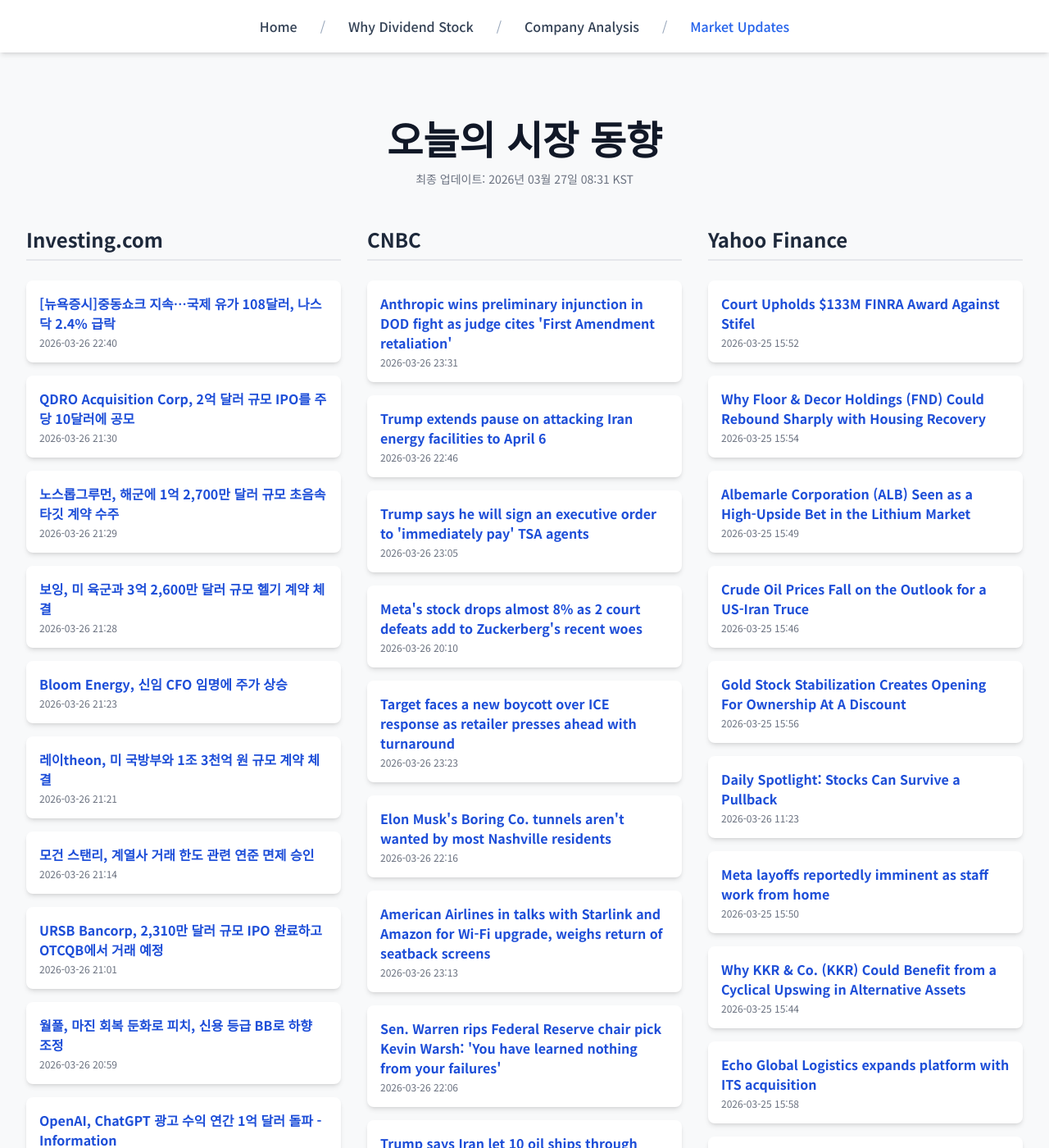
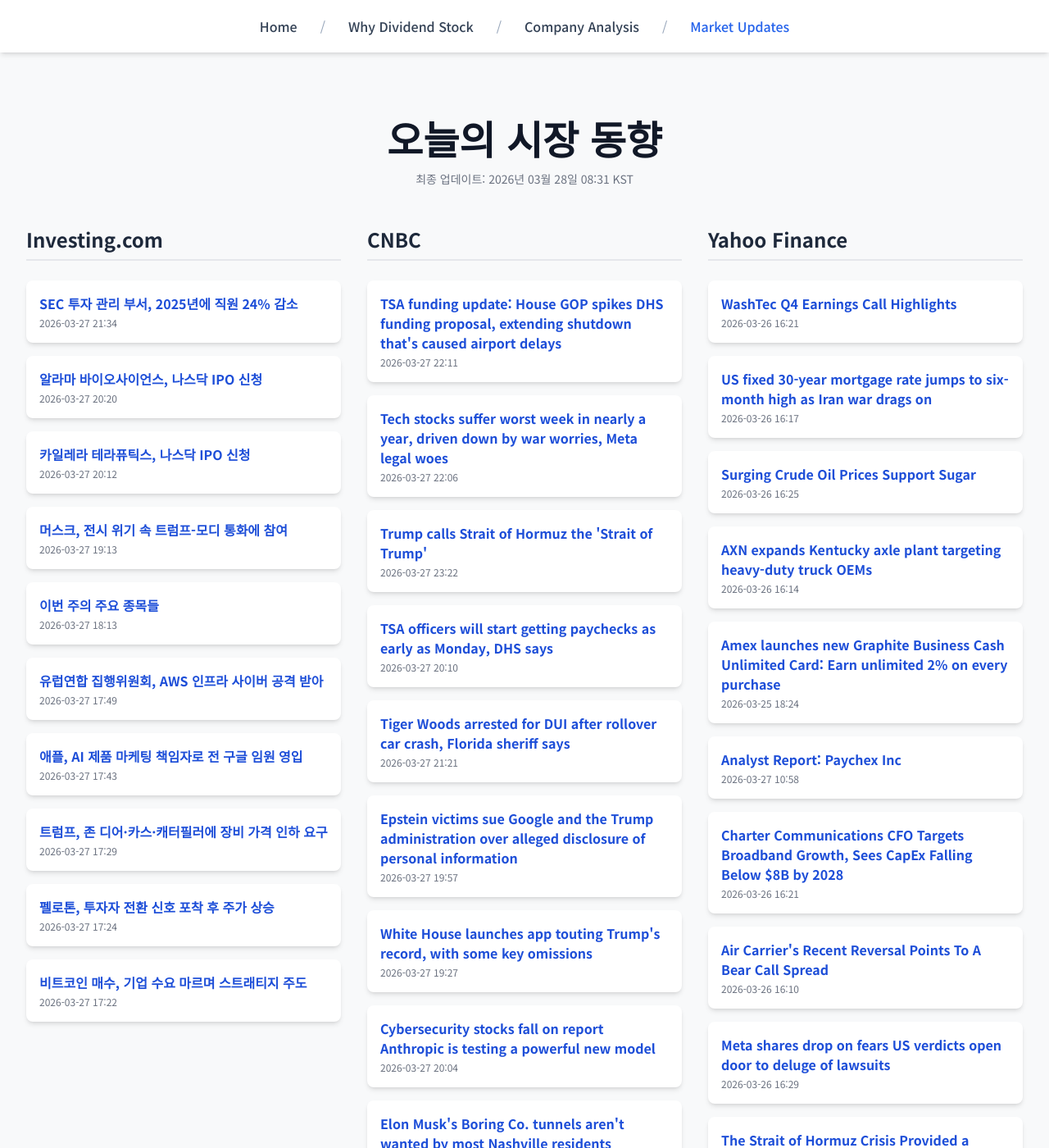
Before and after one commit to Kay-Hwang/my-company-analysis, a Jekyll site: the page built from market-updates.html, in a window 1280 px wide and 1400 px high. Shown: the whole window at 82% size. Built offline with Jekyll 4.4.1, drawn with Linux system fonts in a browser that asks for light colours; nearby versions of some CDN libraries; a script that is not in the unit is left out; some of the changed text lies outside the part shown.

Commit message:
Update daily data

```diff
--- a/_data/latest_data.json
+++ b/_data/latest_data.json
@@ -1,190 +1,190 @@
 {
-  "lastUpdated": "2026년 03월 27일 08:31 KST",
+  "lastUpdated": "2026년 03월 28일 08:31 KST",
   "news": {
     "investing": [
       {
-        "title": "[뉴욕증시]중동쇼크 지속…국제 유가 108달러, 나스닥 2.4% 급락",
-        "link": "https://kr.investing.com/news/stock-market-news/article-1880309",
-        "pubDate": "2026-03-26 22:40:29",
-        "summary": "[뉴욕증시]중동쇼크 지속…국제 유가 108달러, 나스닥 2.4% 급락"
+        "title": "SEC 투자 관리 부서, 2025년에 직원 24% 감소",
+        "link": "https://kr.investing.com/news/stock-market-news/article-93CH-1881569",
+        "pubDate": "2026-03-27 21:34:39",
+        "summary": "SEC 투자 관리 부서, 2025년에 직원 24% 감소"
       },
       {
-        "title": "QDRO Acquisition Corp, 2억 달러 규모 IPO를 주당 10달러에 공모",
-        "link": "https://kr.investing.com/news/stock-market-news/article-432SI-1880252",
-        "pubDate": "2026-03-26 21:30:04",
-        "summary": "QDRO Acquisition Corp, 2억 달러 규모 IPO를 주당 10달러에 공모"
+        "title": "알라마 바이오사이언스, 나스닥 IPO 신청",
+        "link": "https://kr.investing.com/news/stock-market-news/article-432SI-1881488",
+        "pubDate": "2026-03-27 20:20:05",
+        "summary": "알라마 바이오사이언스, 나스닥 IPO 신청"
       },
       {
-        "title": "노스롭그루먼, 해군에 1억 2,700만 달러 규모 초음속 타깃 계약 수주",
-        "link": "https://kr.investing.com/news/stock-market-news/article-93CH-1880250",
-        "pubDate": "2026-03-26 21:29:26",
-        "summary": "노스롭그루먼, 해군에 1억 2,700만 달러 규모 초음속 타깃 계약 수주"
+        "title": "카일레라 테라퓨틱스, 나스닥 IPO 신청",
+        "link": "https://kr.investing.com/news/stock-market-news/article-432SI-1881470",
+        "pubDate": "2026-03-27 20:12:05",
+        "summary": "카일레라 테라퓨틱스, 나스닥 IPO 신청"
       },
       {
-        "title": "보잉, 미 육군과 3억 2,600만 달러 규모 헬기 계약 체결",
-        "link": "https://kr.investing.com/news/stock-market-news/article-93CH-1880248",
-        "pubDate": "2026-03-26 21:28:03",
-        "summary": "보잉, 미 육군과 3억 2,600만 달러 규모 헬기 계약 체결"
+        "title": "머스크, 전시 위기 속 트럼프-모디 통화에 참여",
+        "link": "https://kr.investing.com/news/stock-market-news/article-93CH-1881425",
+        "pubDate": "2026-03-27 19:13:08",
+        "summary": "머스크, 전시 위기 속 트럼프-모디 통화에 참여"
       },
       {
-        "title": "Bloom Energy, 신임 CFO 임명에 주가 상승",
-        "link": "https://kr.investing.com/news/stock-market-news/article-93CH-1880241",
-        "pubDate": "2026-03-26 21:23:41",
-        "summary": "Bloom Energy, 신임 CFO 임명에 주가 상승"
+        "title": "이번 주의 주요 종목들",
+        "link": "https://kr.investing.com/news/stock-market-news/article-1881399",
+        "pubDate": "2026-03-27 18:13:06",
+        "summary": "이번 주의 주요 종목들"
       },
       {
-        "title": "레이theon, 미 국방부와 1조 3천억 원 규모 계약 체결",
-        "link": "https://kr.investing.com/news/stock-market-news/article-93CH-1880234",
-        "pubDate": "2026-03-26 21:21:15",
-        "summary": "레이theon, 미 국방부와 1조 3천억 원 규모 계약 체결"
+        "title": "유럽연합 집행위원회, AWS 인프라 사이버 공격 받아",
+        "link": "https://kr.investing.com/news/stock-market-news/article-93CH-1881385",
+        "pubDate": "2026-03-27 17:49:11",
+        "summary": "유럽연합 집행위원회, AWS 인프라 사이버 공격 받아"
       },
       {
-        "title": "모건 스탠리, 계열사 거래 한도 관련 연준 면제 승인",
-        "link": "https://kr.investing.com/news/stock-market-news/article-93CH-1880229",
-        "pubDate": "2026-03-26 21:14:15",
-        "summary": "모건 스탠리, 계열사 거래 한도 관련 연준 면제 승인"
+        "title": "애플, AI 제품 마케팅 책임자로 전 구글 임원 영입",
+        "link": "https://kr.investing.com/news/stock-market-news/article-93CH-1881380",
+        "pubDate": "2026-03-27 17:43:59",
+        "summary": "애플, AI 제품 마케팅 책임자로 전 구글 임원 영입"
       },
       {
-        "title": "URSB Bancorp, 2,310만 달러 규모 IPO 완료하고 OTCQB에서 거래 예정",
-        "link": "https://kr.investing.com/news/stock-market-news/article-432SI-1880205",
-        "pubDate": "2026-03-26 21:01:04",
-        "summary": "URSB Bancorp, 2,310만 달러 규모 IPO 완료하고 OTCQB에서 거래 예정"
+        "title": "트럼프, 존 디어·카스·캐터필러에 장비 가격 인하 요구",
+        "link": "https://kr.investing.com/news/stock-market-news/article-93CH-1881366",
+        "pubDate": "2026-03-27 17:29:41",
+        "summary": "트럼프, 존 디어·카스·캐터필러에 장비 가격 인하 요구"
       },
       {
-        "title": "월풀, 마진 회복 둔화로 피치, 신용 등급 BB로 하향 조정",
-        "link": "https://kr.investing.com/news/stock-market-news/article-93CH-1880200",
-        "pubDate": "2026-03-26 20:59:28",
-        "summary": "월풀, 마진 회복 둔화로 피치, 신용 등급 BB로 하향 조정"
+        "title": "펠로톤, 투자자 전환 신호 포착 후 주가 상승",
+        "link": "https://kr.investing.com/news/stock-market-news/article-93CH-1881364",
+        "pubDate": "2026-03-27 17:24:59",
+        "summary": "펠로톤, 투자자 전환 신호 포착 후 주가 상승"
       },
       {
-        "title": "OpenAI, ChatGPT 광고 수익 연간 1억 달러 돌파 - Information",
-        "link": "https://kr.investing.com/news/stock-market-news/article-93CH-1880199",
-        "pubDate": "2026-03-26 20:58:53",
-        "summary": "OpenAI, ChatGPT 광고 수익 연간 1억 달러 돌파 - Information"
+        "title": "비트코인 매수, 기업 수요 마르며 스트래티지 주도",
+        "link": "https://kr.investing.com/news/stock-market-news/article-93CH-1881362",
+        "pubDate": "2026-03-27 17:22:55",
+        "summary": "비트코인 매수, 기업 수요 마르며 스트래티지 주도"
       }
     ],
     "cnbc": [
       {
-        "title": "Anthropic wins preliminary injunction in DOD fight as judge cites 'First Amendment retaliation'",
-        "link": "https://www.cnbc.com/2026/03/26/anthropic-pentagon-dod-claude-court-ruling.html",
-        "pubDate": "Thu, 26 Mar 2026 23:31:09 GMT",
-        "summary": "A federal judge in San Francisco granted Anthropic's request for a preliminary injunction in its lawsuit against the Trump administration."
+        "title": "TSA funding update: House GOP spikes DHS funding proposal, extending shutdown that's caused airport delays",
+        "link": "https://www.cnbc.com/2026/03/27/dhs-tsa-shutdown-congress.html",
+        "pubDate": "Fri, 27 Mar 2026 22:11:49 GMT",
+        "summary": "President Donald Trump on Friday issued an executive order to pay Transportation Security Administration agents during the shutdown."
       },
       {
-        "title": "Trump extends pause on attacking Iran energy facilities to April 6",
-        "link": "https://www.cnbc.com/2026/03/26/trump-iran-war-oil-energy-pause.html",
-        "pubDate": "Thu, 26 Mar 2026 22:46:44 GMT",
-        "summary": "Trump announced the U.S. would continue a pause on energy sites in Iran as key stock market indexes fell and oil prices rose."
+        "title": "Tech stocks suffer worst week in nearly a year, driven down by war worries, Meta legal woes",
+        "link": "https://www.cnbc.com/2026/03/27/tech-stocks-iran-war-meta-verdict.html",
+        "pubDate": "Fri, 27 Mar 2026 22:06:33 GMT",
+        "summary": "Meta's twin legal defeats this week and a big sell-off in Micron spurred a drop in technology stocks, which were broadly hit by rising oil prices."
       },
       {
-        "title": "Trump says he will sign an executive order to 'immediately pay' TSA agents",
-        "link": "https://www.cnbc.com/2026/03/26/trump-tsa-shutdown-dhs.html",
-        "pubDate": "Thu, 26 Mar 2026 23:05:09 GMT",
-        "summary": "Lawmakers are stalled on funding the Department of Homeland Security as airport delays mount."
+        "title": "Trump calls Strait of Hormuz the 'Strait of Trump'",
+        "link": "https://www.cnbc.com/2026/03/27/trump-strait-of-hormuz-iran-war.html",
+        "pubDate": "Fri, 27 Mar 2026 23:22:22 GMT",
+        "summary": "Trump recently floated the possibility that the strait could be controlled jointly by \"me and the ayatollah\" as part of a resolution to the Iran war."
       },
       {
-        "title": "Meta's stock drops almost 8% as 2 court defeats add to Zuckerberg's recent woes",
-        "link": "https://www.cnbc.com/2026/03/26/meta-lawsuit-decision-zuckerberg-woes.html",
-        "pubDate": "Thu, 26 Mar 2026 20:10:06 GMT",
-        "summary": "Meta suffered stinging defeats in two separate trials involving child safety that underscore shifting public sentiment toward the social media industry."
+        "title": "TSA officers will start getting paychecks as early as Monday, DHS says",
+        "link": "https://www.cnbc.com/2026/03/27/tsa-dhs-paychecks-shutdown.html",
+        "pubDate": "Fri, 27 Mar 2026 20:10:06 GMT",
+        "summary": "The announcement comes as long lines for TSA screening of air travelers at  airports around the United States persist."
       },
       {
-        "title": "Target faces a new boycott over ICE response as retailer presses ahead with turnaround",
-        "link": "https://www.cnbc.com/2026/03/26/target-aft-boycott-ice-minneapolis.html",
-        "pubDate": "Thu, 26 Mar 2026 23:23:31 GMT",
-        "summary": "It is unclear if and how much the AFT boycott could hurt Target, which is trying to win back shoppers and return to sales growth."
+        "title": "Tiger Woods arrested for DUI after rollover car crash, Florida sheriff says",
+        "link": "https://www.cnbc.com/2026/03/27/tiger-woods-rollover-car-crash-florida.html",
+        "pubDate": "Fri, 27 Mar 2026 21:21:17 GMT",
+        "summary": "Golf legend Tiger Woods was arrested for a DUI after a rollover car crash in Florida on Friday, the Martin County Sheriff said."
+      },
+      {
+        "title": "Epstein victims sue Google and the Trump administration over alleged disclosure of personal information",
+        "link": "https://www.cnbc.com/2026/03/27/jeffrey-epstein-victims-sue-trump-administration-google.html",
+        "pubDate": "Fri, 27 Mar 2026 19:57:35 GMT",
+        "summary": "A lawsuit filed in Northern California alleges that Google's AI features generated contact information for Epstein victims."
+      },
+      {
+        "title": "White House launches app touting Trump's record, with some key omissions",
+        "link": "https://www.cnbc.com/2026/03/27/white-house-app-trump-iran-war-oil-gas-ice.html",
+        "pubDate": "Fri, 27 Mar 2026 19:27:18 GMT",
+        "summary": "The app includes a link to report tips to Immigration and Customs Enforcement."
+      },
+      {
+        "title": "Cybersecurity stocks fall on report Anthropic is testing a powerful new model",
+        "link": "https://www.cnbc.com/2026/03/27/anthropic-cybersecurity-stocks-ai-mythos.html",
+        "pubDate": "Fri, 27 Mar 2026 20:04:22 GMT",
+        "summary": "The cybersecurity sector has slumped this year on fears that new AI will massively disrupt their business models."
       },
       {
         "title": "Elon Musk's Boring Co. tunnels aren't wanted by most Nashville residents",
         "link": "https://www.cnbc.com/2026/03/26/elon-musks-boring-co-tunnels-not-wanted-by-most-nashville-residents.html",
-        "pubDate": "Thu, 26 Mar 2026 22:16:01 GMT",
+        "pubDate": "Fri, 27 Mar 2026 12:32:23 GMT",
         "summary": "A new survey by Vanderbilt University found that most Nashville residents don't want Boring Company tunnels in their city."
       },
       {
-        "title": "American Airlines in talks with Starlink and Amazon for Wi-Fi upgrade, weighs return of seatback screens",
-        "link": "https://www.cnbc.com/2026/03/26/american-airlines-starlink-amazon-inflight-entertainment-seatback-screens.html",
-        "pubDate": "Thu, 26 Mar 2026 23:13:51 GMT",
-        "summary": "American Airlines is considering a big upgrade to its in-flight entertainment and internet providers, including potentially bringing back seatback screens."
-      },
-      {
-        "title": "Sen. Warren rips Federal Reserve chair pick Kevin Warsh: 'You have learned nothing from your failures'",
-        "link": "https://www.cnbc.com/2026/03/26/federal-reserve-kevin-walsh-elizabeth-warren-trump.html",
-        "pubDate": "Thu, 26 Mar 2026 22:06:20 GMT",
-        "summary": "Kevin Warsh's nomination as chair of the Federal Reserve has been in limbo because of a criminal investigation of Chair Jerome Powell."
-      },
-      {
-        "title": "Trump says Iran let 10 oil ships through Strait of Hormuz as a 'present' to U.S.",
-        "link": "https://www.cnbc.com/2026/03/26/trump-iran-war-oil-strait-of-hormuz.html",
-        "pubDate": "Thu, 26 Mar 2026 20:17:08 GMT",
-        "summary": "Trump said the U.S has \"very substantial talks going on with respect to Iran,\" though Tehran has denied direct talks have taken place."
-      },
-      {
-        "title": "What comes next? Three attack scenarios as U.S. sends thousands more troops to Middle East",
-        "link": "https://www.cnbc.com/2026/03/26/iran-war-trump-us-troops-kharg-island-qeshm-island-nuclear-middle-east.html",
-        "pubDate": "Thu, 26 Mar 2026 13:35:30 GMT",
-        "summary": "One of Iran's top lawmakers has said that they were anticipating a potential ground invasion of one its islands."
+        "title": "Infiniti hopes new SUV can turn around fortunes in the U.S.",
+        "link": "https://www.cnbc.com/2026/03/26/inifiniti-qx65-suv-nissan.html",
+        "pubDate": "Fri, 27 Mar 2026 13:39:35 GMT",
+        "summary": "Infiniti is releasing a new midsize SUV, the QX65, in an effort to turn around sales in the U.S. market."
       }
     ],
     "yahoo": [
       {
-        "title": "Court Upholds $133M FINRA Award Against Stifel",
-        "link": "https://finance.yahoo.com/markets/stocks/articles/court-upholds-133m-finra-award-155205829.html",
-        "pubDate": "2026-03-25T15:52:05Z",
-        "summary": "Court Upholds $133M FINRA Award Against Stifel"
+        "title": "WashTec Q4 Earnings Call Highlights",
+        "link": "https://finance.yahoo.com/markets/stocks/articles/washtec-q4-earnings-call-highlights-162105285.html",
+        "pubDate": "2026-03-26T16:21:05Z",
+        "summary": "WashTec Q4 Earnings Call Highlights"
       },
       {
-        "title": "Why Floor & Decor Holdings (FND) Could Rebound Sharply with Housing Recovery",
-        "link": "https://finance.yahoo.com/markets/stocks/articles/why-floor-decor-holdings-fnd-155413564.html",
-        "pubDate": "2026-03-25T15:54:13Z",
-        "summary": "Why Floor & Decor Holdings (FND) Could Rebound Sharply with Housing Recovery"
+        "title": "US fixed 30-year mortgage rate jumps to six-month high as Iran war drags on",
+        "link": "https://finance.yahoo.com/economy/policy/articles/us-fixed-30-mortgage-rate-161742474.html",
+        "pubDate": "2026-03-26T16:17:42Z",
+        "summary": "US fixed 30-year mortgage rate jumps to six-month high as Iran war drags on"
       },
       {
-        "title": "Albemarle Corporation (ALB) Seen as a High-Upside Bet in the Lithium Market",
-        "link": "https://finance.yahoo.com/markets/stocks/articles/albemarle-corporation-alb-seen-high-154901632.html",
-        "pubDate": "2026-03-25T15:49:01Z",
-        "summary": "Albemarle Corporation (ALB) Seen as a High-Upside Bet in the Lithium Market"
+        "title": "Surging Crude Oil Prices Support Sugar",
+        "link": "https://finance.yahoo.com/markets/commodities/articles/surging-crude-oil-prices-support-162516065.html",
+        "pubDate": "2026-03-26T16:25:16Z",
+        "summary": "Surging Crude Oil Prices Support Sugar"
       },
       {
-        "title": "Crude Oil Prices Fall on the Outlook for a US-Iran Truce",
-        "link": "https://finance.yahoo.com/sectors/energy/articles/crude-oil-prices-fall-outlook-154623902.html",
-        "pubDate": "2026-03-25T15:46:23Z",
-        "summary": "Crude Oil Prices Fall on the Outlook for a US-Iran Truce"
+        "title": "AXN expands Kentucky axle plant targeting heavy-duty truck OEMs",
+        "link": "https://finance.yahoo.com/sectors/energy/articles/axn-expands-kentucky-axle-plant-161425523.html",
+        "pubDate": "2026-03-26T16:14:25Z",
+        "summary": "AXN expands Kentucky axle plant targeting heavy-duty truck OEMs"
       },
       {
-        "title": "Gold Stock Stabilization Creates Opening For Ownership At A Discount",
-        "link": "https://www.investors.com/research/options/gold-stock-agnico-eagle-mines-aem-options-trade-markets-cash-secured-put/?src=A00220&yptr=yahoo",
-        "pubDate": "2026-03-25T15:56:16Z",
-        "summary": "Gold Stock Stabilization Creates Opening For Ownership At A Discount"
+        "title": "Amex launches new Graphite Business Cash Unlimited Card: Earn unlimited 2% on every purchase",
+        "link": "https://finance.yahoo.com/personal-finance/credit-cards/article/amex-launches-new-graphite-business-cash-unlimited-card-earn-unlimited-2-on-every-purchase-182440207.html",
+        "pubDate": "2026-03-25T18:24:40Z",
+        "summary": "Amex launches new Graphite Business Cash Unlimited Card: Earn unlimited 2% on every purchase"
       },
       {
-        "title": "Daily Spotlight: Stocks Can Survive a Pullback",
-        "link": "https://finance.yahoo.com/research/reports/ARGUS_46550_MarketOutlook_1774524185000?yptr=yahoo&ncid=yahooproperties_plusresear_nm5q6ze1cei",
-        "pubDate": "2026-03-26T11:23:05Z",
-        "summary": "Daily Spotlight: Stocks Can Survive a Pullback"
+        "title": "Analyst Report: Paychex Inc",
+        "link": "https://finance.yahoo.com/research/reports/ARGUS_3608_AnalystReport_1774609122000?yptr=yahoo&ncid=yahooproperties_plusresear_nm5q6ze1cei",
+        "pubDate": "2026-03-27T10:58:42Z",
+        "summary": "Analyst Report: Paychex Inc"
       },
       {
-        "title": "Meta layoffs reportedly imminent as staff work from home",
-        "link": "https://finance.yahoo.com/markets/stocks/articles/meta-layoffs-reportedly-imminent-staff-155038885.html",
-        "pubDate": "2026-03-25T15:50:38Z",
-        "summary": "Meta layoffs reportedly imminent as staff work from home"
+        "title": "Charter Communications CFO Targets Broadband Growth, Sees CapEx Falling Below $8B by 2028",
+        "link": "https://finance.yahoo.com/markets/stocks/articles/charter-communications-cfo-targets-broadband-162115459.html",
+        "pubDate": "2026-03-26T16:21:15Z",
+        "summary": "Charter Communications CFO Targets Broadband Growth, Sees CapEx Falling Below $8B by 2028"
       },
       {
-        "title": "Why KKR & Co. (KKR) Could Benefit from a Cyclical Upswing in Alternative Assets",
-        "link": "https://finance.yahoo.com/markets/stocks/articles/why-kkr-co-kkr-could-154423512.html",
-        "pubDate": "2026-03-25T15:44:23Z",
-        "summary": "Why KKR & Co. (KKR) Could Benefit from a Cyclical Upswing in Alternative Assets"
+        "title": "Air Carrier's Recent Reversal Points To A Bear Call Spread",
+        "link": "https://www.investors.com/research/options/united-airlines-ual-stock-bear-call-spread-options/?src=A00220&yptr=yahoo",
+        "pubDate": "2026-03-26T16:10:11Z",
+        "summary": "Air Carrier's Recent Reversal Points To A Bear Call Spread"
       },
       {
-        "title": "Echo Global Logistics expands platform with ITS acquisition",
-        "link": "https://finance.yahoo.com/markets/stocks/articles/echo-global-logistics-expands-platform-155830454.html",
-        "pubDate": "2026-03-25T15:58:30Z",
-        "summary": "Echo Global Logistics expands platform with ITS acquisition"
+        "title": "Meta shares drop on fears US verdicts open door to deluge of lawsuits",
+        "link": "https://finance.yahoo.com/markets/stocks/articles/meta-shares-slip-us-jury-162951959.html",
+        "pubDate": "2026-03-26T16:29:51Z",
+        "summary": "Meta shares drop on fears US verdicts open door to deluge of lawsuits"
       },
       {
-        "title": "How Zillow Preview affects Chicago’s battle over pre-market inventory",
-        "link": "https://finance.yahoo.com/markets/stocks/articles/zillow-preview-affects-chicago-battle-160000570.html",
-        "pubDate": "2026-03-25T16:00:00Z",
-        "summary": "How Zillow Preview affects Chicago’s battle over pre-market inventory"
+        "title": "The Strait of Hormuz Crisis Provided a Temporary Distraction from a Collapse Brewing in AI Stocks. What Comes Next Could Get Ugly.",
+        "link": "https://finance.yahoo.com/markets/stocks/articles/strait-hormuz-crisis-provided-temporary-161105797.html",
+        "pubDate": "2026-03-26T16:11:05Z",
+        "summary": "The Strait of Hormuz Crisis Provided a Temporary Distraction from a Collapse Brewing in AI Stocks. What Comes Next Could Get Ugly."
       }
     ]
   }
```
